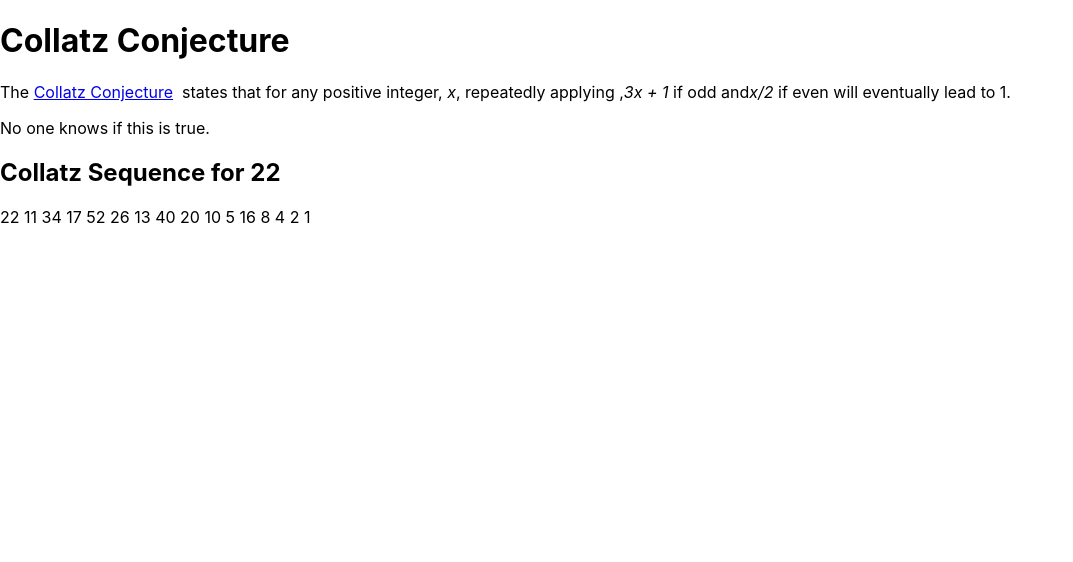
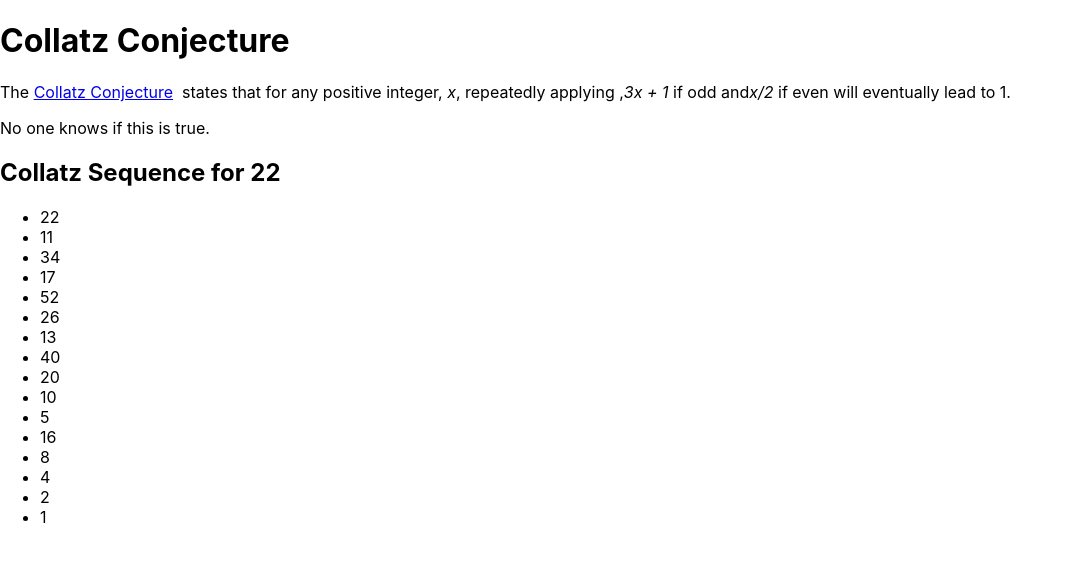
Before and after one commit to makohira/react-examples, a React (Create React App) app: page / in a window 1280 px wide. Shown: the top 562 px of the page, without its empty margins (0-1073 px from the left). Built offline with nearby package versions, Linux system fonts and the light colour scheme.

Commit message:
tried to use <ul> and <li>tag.

```diff
--- a/src/App.jsx
+++ b/src/App.jsx
@@ -5,25 +5,29 @@ class Collatz extends Component {
     super(props);
 
     let x = this.props.number;
-    let outputString = x.toString();
+    let outputArr = [ x ];
     while (typeof x == 'number' && x !== 1) {
       if ((x % 2) === 1) {
         x = 3 * x + 1;
       } else {
         x = x / 2;
       };
-      outputString += ' ' + x;
+      outputArr.push(x);
     };
-    this.outputString = outputString;
+    this.outputArr = outputArr;
   }
   render() {
     const { number } = this.props;
-    const outputString = this.outputString;
+    const outputArr = this.outputArr;
 
     return (
       <div className="Collatz">
         <h2>Collatz Sequence for {number}</h2>
-        <p>{ outputString }</p>
+        <ul>
+          {
+            outputArr.map( (x, ind) => { return <li key={ ind }>{ x }</li>; })
+          }
+        </ul>
       </div>
     )
   }
```
